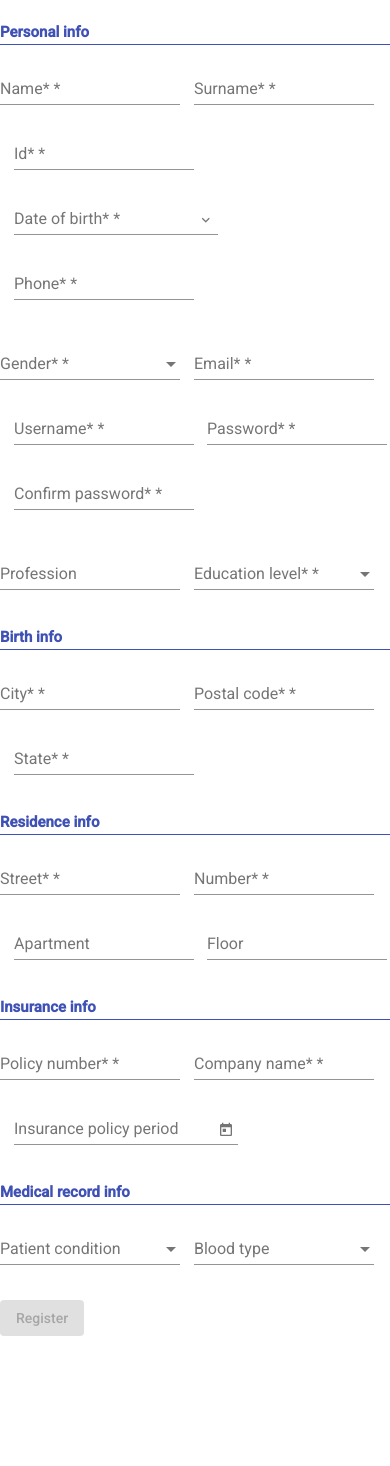
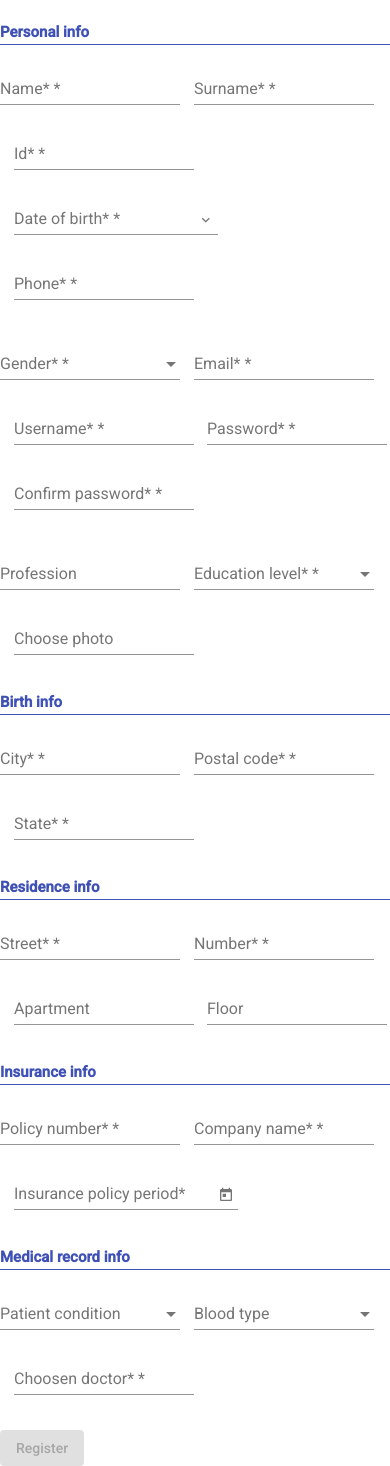
Before and after one commit to PSW-2020-ORG1/MedbayTech, an Angular app in the folder WebApplicationFrontend/: page /patientRegistration in a window 390 px wide. Before the commit the page ends 1336 px from the top, so only its background shows below. Built offline with nearby package versions, Linux system fonts and the light colour scheme.

Commit message:
:iphone: Desing page for registration

```diff
--- a/WebApplicationFrontend/src/app/registration/patient-registration/patient-registration.component.html
+++ b/WebApplicationFrontend/src/app/registration/patient-registration/patient-registration.component.html
@@ -13,7 +13,7 @@
 
                 <mat-form-field>
                     <mat-label>Name*</mat-label>
-                    <input matInput id="name" placeholder="Name" formControlName="name">
+                    <input matInput id="name" placeholder="Name" formControlName="name" autocomplete="off">
                     <mat-error *ngIf="!createForm.get('name').valid && createForm.get('name').touched && createForm.get('name').errors['required']">Please enter name</mat-error>
                     <mat-error *ngIf="!createForm.get('name').valid && createForm.get('name').touched && createForm.get('name').errors['pattern']">Please enter correct name</mat-error>
                 </mat-form-field>
@@ -125,6 +125,13 @@
                         <mat-error *ngIf="!createForm.get('educationLevel').valid && createForm.get('educationLevel').touched && createForm.get('educationLevel').errors['required']">Please select education level</mat-error>
                     </mat-form-field>
                 </div>
+
+                <div class="inputField">
+                    <mat-form-field>
+                        <mat-label>Choose photo</mat-label>
+                        <input matInput id="photo" name="photo">
+                    </mat-form-field>
+                </div>
             </div>
 
             <div class="row heading-row">
@@ -220,7 +227,7 @@
 
                     <div class="inputField">
                         <mat-form-field>
-                        <mat-label>Insurance policy period</mat-label>
+                        <mat-label>Insurance policy period*</mat-label>
                         <mat-date-range-input [rangePicker]="picker2">
                           <input matStartDate id="insurancePolicyStartDate" name="insurancePolicyStartDate" formControlName="insurancePolicyStartDate" placeholder="Start date">
                           <input matEndDate id="insurancePolicyEndDate" name="insurancePolicyEndDate" formControlName="insurancePolicyEndDate" placeholder="End date">
@@ -267,6 +274,13 @@
                             </mat-select>
                         </mat-form-field>
                     </div>
+                    <div class="inputField">
+                        <mat-form-field>
+                            <mat-label>Choosen doctor*</mat-label>
+                            <input matInput id="choosenDoctor" name="choosenDoctor" formControlName="choosenDoctor">
+                            <mat-error *ngIf="!createForm.get('choosenDoctor').valid && createForm.get('choosenDoctor').touched && createForm.get('choosenDoctor').errors['required']">Please enter choosen doctor</mat-error>
+                        </mat-form-field>
+                    </div>
                 </div>
             </div>
             <div class="row sections">
--- a/WebApplicationFrontend/src/app/registration/patient-registration/patient-registration.component.ts
+++ b/WebApplicationFrontend/src/app/registration/patient-registration/patient-registration.component.ts
@@ -55,7 +55,8 @@ export class PatientRegistrationComponent implements OnInit {
       'floor' : new FormControl(null, [Validators.pattern("^\\d{1,4}$")]),
       'educationLevel' : new FormControl(null, [Validators.required]),
       'patientCondition' : new FormControl(null),
-      'bloodType' : new FormControl(null)
+      'bloodType' : new FormControl(null),
+      'choosenDoctor' : new FormControl(null, [Validators.required])
     });
   }
 
```
